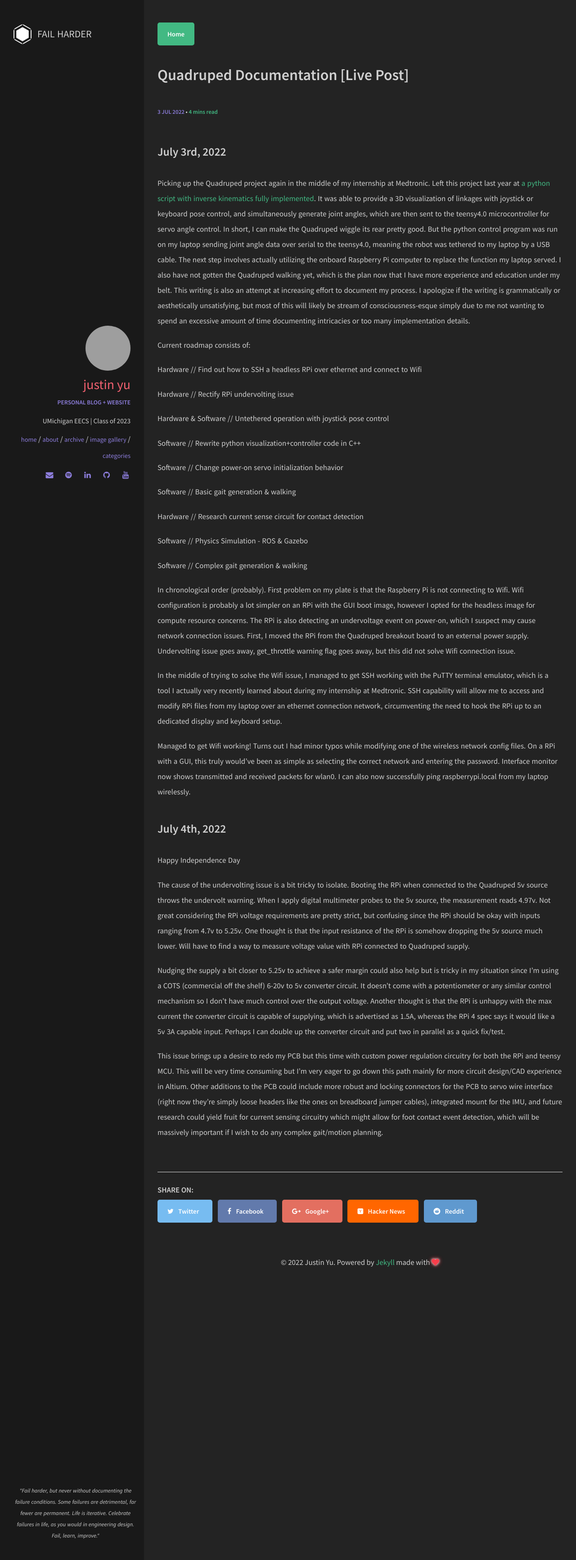
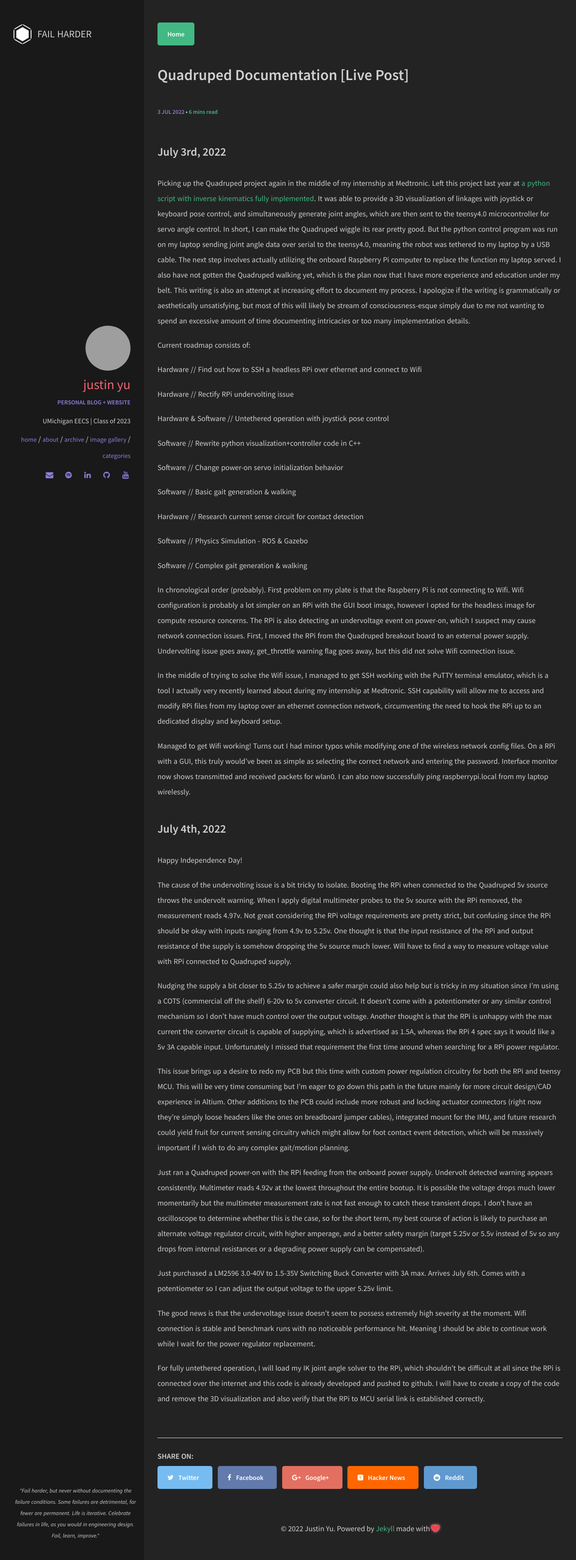
Before and after one commit to uynitsuj/uynitsuj.github.io, a Jekyll site: the page built from _posts/2022-07-03-quadruped-documentation.md, in a window 1280 px wide. Shown: the whole page at 45% size. Built offline with Jekyll 4.4.1, drawn with Linux system fonts in a browser that asks for light colours.

Commit message:
Update 2022-07-03-quadruped-documentation.md

```diff
--- a/_posts/2022-07-03-quadruped-documentation.md
+++ b/_posts/2022-07-03-quadruped-documentation.md
@@ -38,10 +38,18 @@ In the middle of trying to solve the Wifi issue, I managed to get SSH working wi
 Managed to get Wifi working! Turns out I had minor typos while modifying one of the wireless network config files. On a RPi with a GUI, this truly would've been as simple as selecting the correct network and entering the password. Interface monitor now shows transmitted and received packets for wlan0. I can also now successfully ping raspberrypi.local from my laptop wirelessly.
 
 ### July 4th, 2022
-Happy Independence Day
+Happy Independence Day!
 
-The cause of the undervolting issue is a bit tricky to isolate. Booting the RPi when connected to the Quadruped 5v source throws the undervolt warning. When I apply digital multimeter probes to the 5v source, the measurement reads 4.97v. Not great considering the RPi voltage requirements are pretty strict, but confusing since the RPi should be okay with inputs ranging from 4.7v to 5.25v. One thought is that the input resistance of the RPi is somehow dropping the 5v source much lower. Will have to find a way to measure voltage value with RPi connected to Quadruped supply.
+The cause of the undervolting issue is a bit tricky to isolate. Booting the RPi when connected to the Quadruped 5v source throws the undervolt warning. When I apply digital multimeter probes to the 5v source with the RPi removed, the measurement reads 4.97v. Not great considering the RPi voltage requirements are pretty strict, but confusing since the RPi should be okay with inputs ranging from 4.9v to 5.25v. One thought is that the input resistance of the RPi and output resistance of the supply is somehow dropping the 5v source much lower. Will have to find a way to measure voltage value with RPi connected to Quadruped supply.
 
-Nudging the supply a bit closer to 5.25v to achieve a safer margin could also help but is tricky in my situation since I’m using a COTS (commercial off the shelf) 6-20v to 5v converter circuit. It doesn’t come with a potentiometer or any similar control mechanism so I don’t have much control over the output voltage. Another thought is that the RPi is unhappy with the max current the converter circuit is capable of supplying, which is advertised as 1.5A, whereas the RPi 4 spec says it would like a 5v 3A capable input. Perhaps I can double up the converter circuit and put two in parallel as a quick fix/test.
+Nudging the supply a bit closer to 5.25v to achieve a safer margin could also help but is tricky in my situation since I’m using a COTS (commercial off the shelf) 6-20v to 5v converter circuit. It doesn’t come with a potentiometer or any similar control mechanism so I don’t have much control over the output voltage. Another thought is that the RPi is unhappy with the max current the converter circuit is capable of supplying, which is advertised as 1.5A, whereas the RPi 4 spec says it would like a 5v 3A capable input. Unfortunately I missed that requirement the first time around when searching for a RPi power regulator.
 
-This issue brings up a desire to redo my PCB but this time with custom power regulation circuitry for both the RPi and teensy MCU. This will be very time consuming but I’m very eager to go down this path mainly for more circuit design/CAD experience in Altium. Other additions to the PCB could include more robust and locking connectors for the PCB to servo wire interface (right now they’re simply loose headers like the ones on breadboard jumper cables), integrated mount for the IMU, and future research could yield fruit for current sensing circuitry which might allow for foot contact event detection, which will be massively important if I wish to do any complex gait/motion planning.
+This issue brings up a desire to redo my PCB but this time with custom power regulation circuitry for both the RPi and teensy MCU. This will be very time consuming but I’m eager to go down this path in the future mainly for more circuit design/CAD experience in Altium. Other additions to the PCB could include more robust and locking actuator connectors (right now they’re simply loose headers like the ones on breadboard jumper cables), integrated mount for the IMU, and future research could yield fruit for current sensing circuitry which might allow for foot contact event detection, which will be massively important if I wish to do any complex gait/motion planning.
+
+Just ran a Quadruped power-on with the RPi feeding from the onboard power supply. Undervolt detected warning appears consistently. Multimeter reads 4.92v at the lowest throughout the entire bootup. It is possible the voltage drops much lower momentarily but the multimeter measurement rate is not fast enough to catch these transient drops. I don’t have an oscilloscope to determine whether this is the case, so for the short term, my best course of action is likely to purchase an alternate voltage regulator circuit, with higher amperage, and a better safety margin (target 5.25v or 5.5v instead of 5v so any drops from internal resistances or a degrading power supply can be compensated).
+
+Just purchased a LM2596 3.0-40V to 1.5-35V Switching Buck Converter with 3A max. Arrives July 6th. Comes with a potentiometer so I can adjust the output voltage to the upper 5.25v limit.
+
+The good news is that the undervoltage issue doesn’t seem to possess extremely high severity at the moment. Wifi connection is stable and benchmark runs with no noticeable performance hit. Meaning I should be able to continue work while I wait for the power regulator replacement.
+
+For fully untethered operation, I will load my IK joint angle solver to the RPi, which shouldn’t be difficult at all since the RPi is connected over the internet and this code is already developed and pushed to github. I will have to create a copy of the code and remove the 3D visualization and also verify that the RPi to MCU serial link is established correctly.
```
